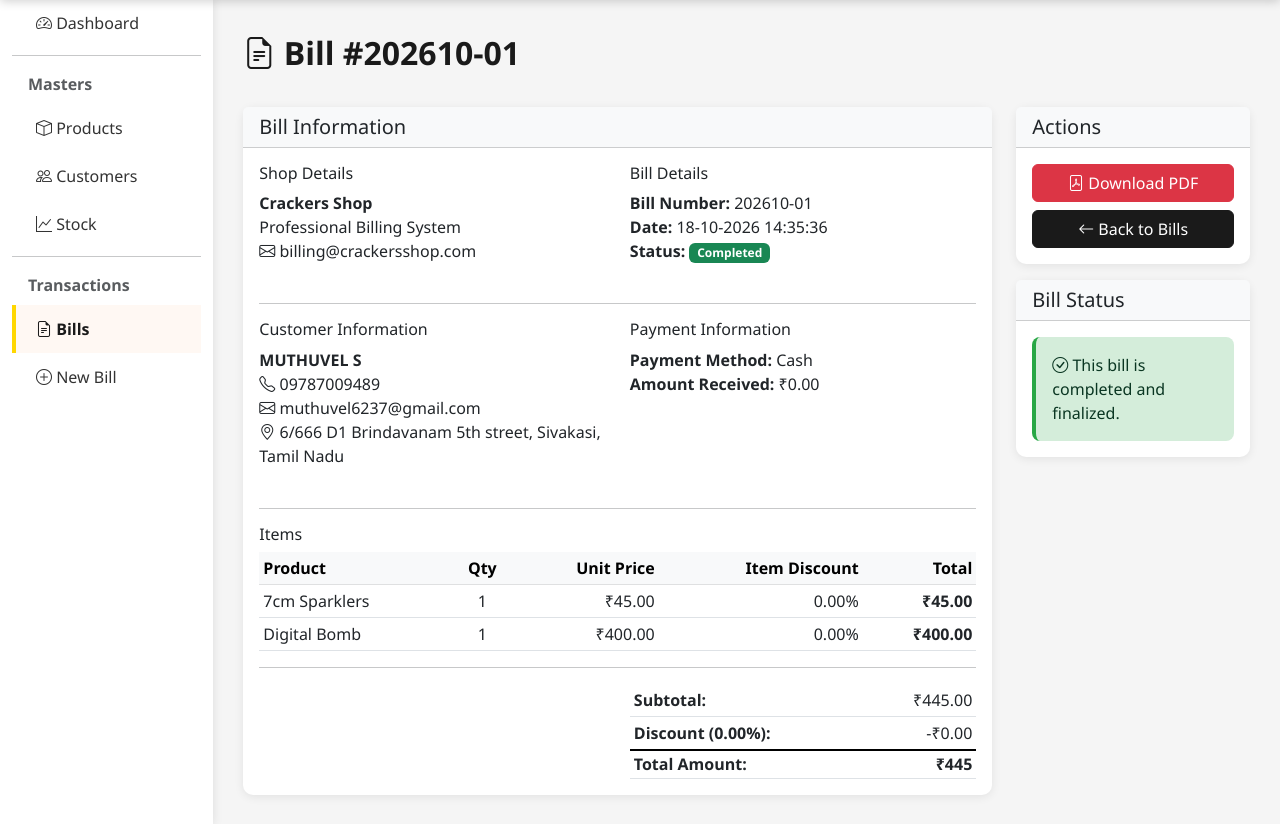
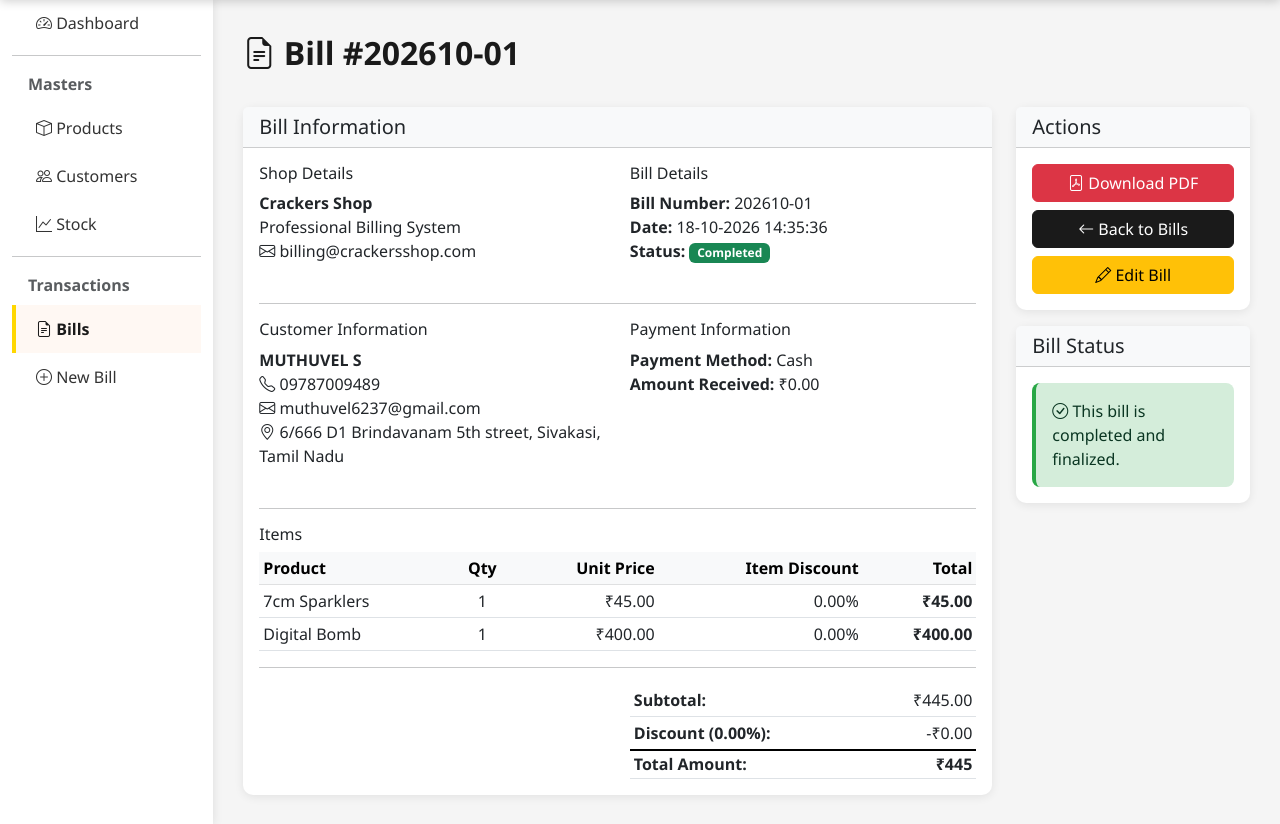
Before and after one commit to muthuvel6237-cloud/gomu-crackers-billing, a Django app: page /billing/bills/39/ in a window 1280 px wide. Shown: the part 91-915 px from the top of the page. Run offline with Django 5.2, Linux system fonts and the light colour scheme; data comes from the database, SQL or seed files in the repository; both versions use the stored data as it was after the commit.

Commit message:
Show Edit Bill button for completed bills on detail page

```diff
--- a/billing_app/templates/billing/bill_detail.html
+++ b/billing_app/templates/billing/bill_detail.html
@@ -135,7 +135,13 @@
                 <a href="{% url 'bill_list' %}" class="btn btn-secondary">
                     <i class="bi bi-arrow-left"></i> Back to Bills
                 </a>
-                {% if not bill.is_completed %}
+                {% if bill.is_completed %}
+                    <a href="{% url 'bill_reopen' bill.id %}"
+                       class="btn btn-warning"
+                       onclick="return confirm('Reopen Bill #{{ bill.bill_number }} for editing?')">
+                        <i class="bi bi-pencil"></i> Edit Bill
+                    </a>
+                {% else %}
                     <a href="{% url 'bill_items' bill.id %}" class="btn btn-warning">
                         <i class="bi bi-pencil"></i> Edit Bill
                     </a>
```
Also changed, not shown: db.sqlite3.
